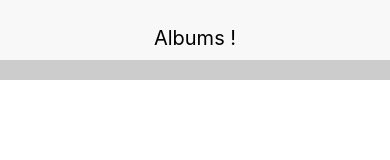
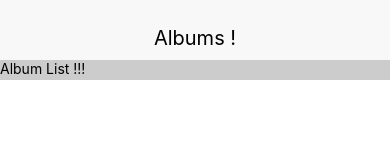
Before and after one commit to VikasKad/reactnativeTutor-album, a React Native app: screen / in a window 390 px wide. Shown: the top 160 px of the page. Built offline with nearby package versions, Linux system fonts and the light colour scheme.

Commit message:
Worked on add Album List pages

```diff
--- a/App.js
+++ b/App.js
@@ -1,11 +1,15 @@
 import React from 'react';
 import {StyleSheet, Text, View} from 'react-native';
 import Header from './src/component/header';
+import AlbumList from './src/component/AlbumList';
 
 export default class App extends React.Component {
     render() {
         return (
-            <Header headerText={'Albums !'}/>
+            <View>
+                <Header headerText={'Albums !'}/>
+                <AlbumList/>
+            </View>
         );
     }
 }
@@ -17,4 +21,4 @@
         alignItems: 'center',
         justifyContent: 'center',
     },
-})
+});
--- /dev/null
+++ b/src/component/AlbumList.js
@@ -0,0 +1,11 @@
+import React from 'react';
+import {View, Text} from 'react-native';
+
+const AlbumList = () => {
+    return (
+        <View>
+            <Text>Album List !!!</Text>
+        </View>
+    );
+};
+export default AlbumList;
```
